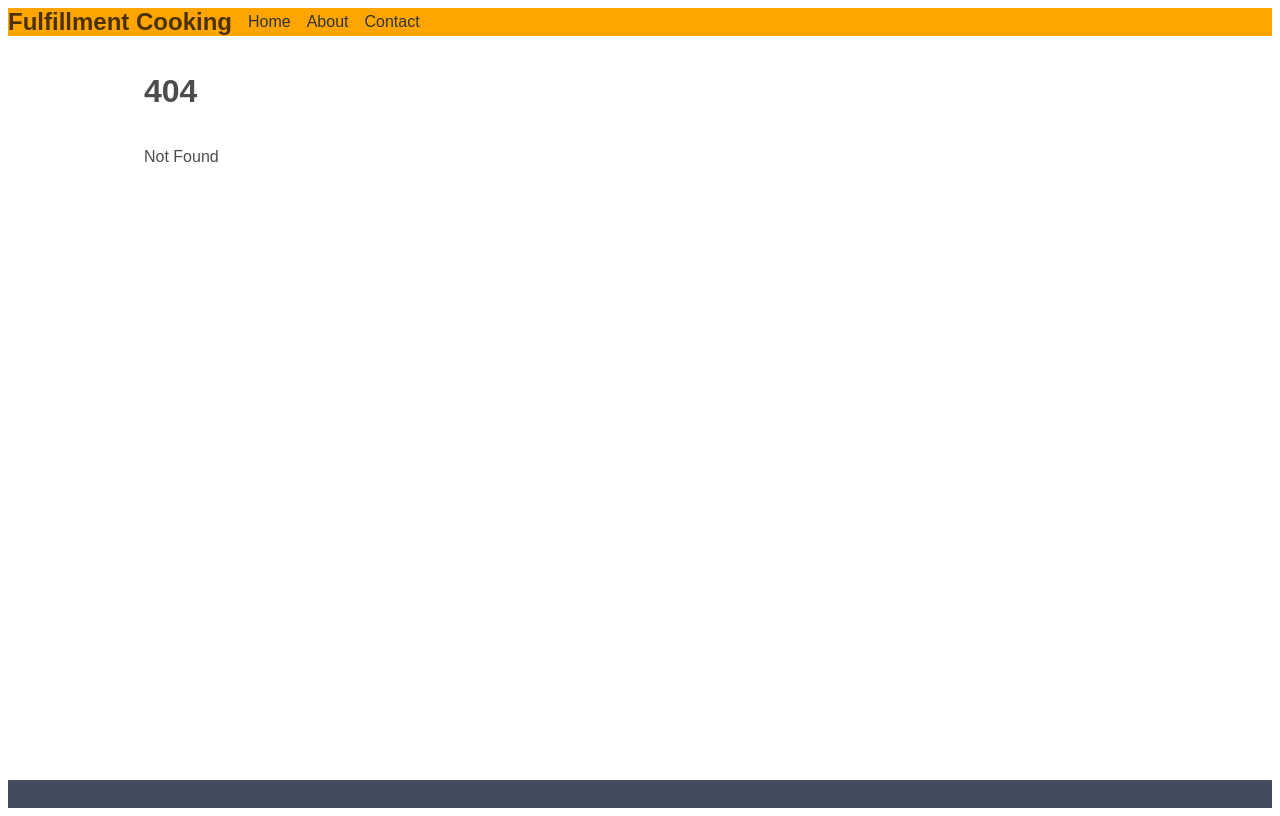
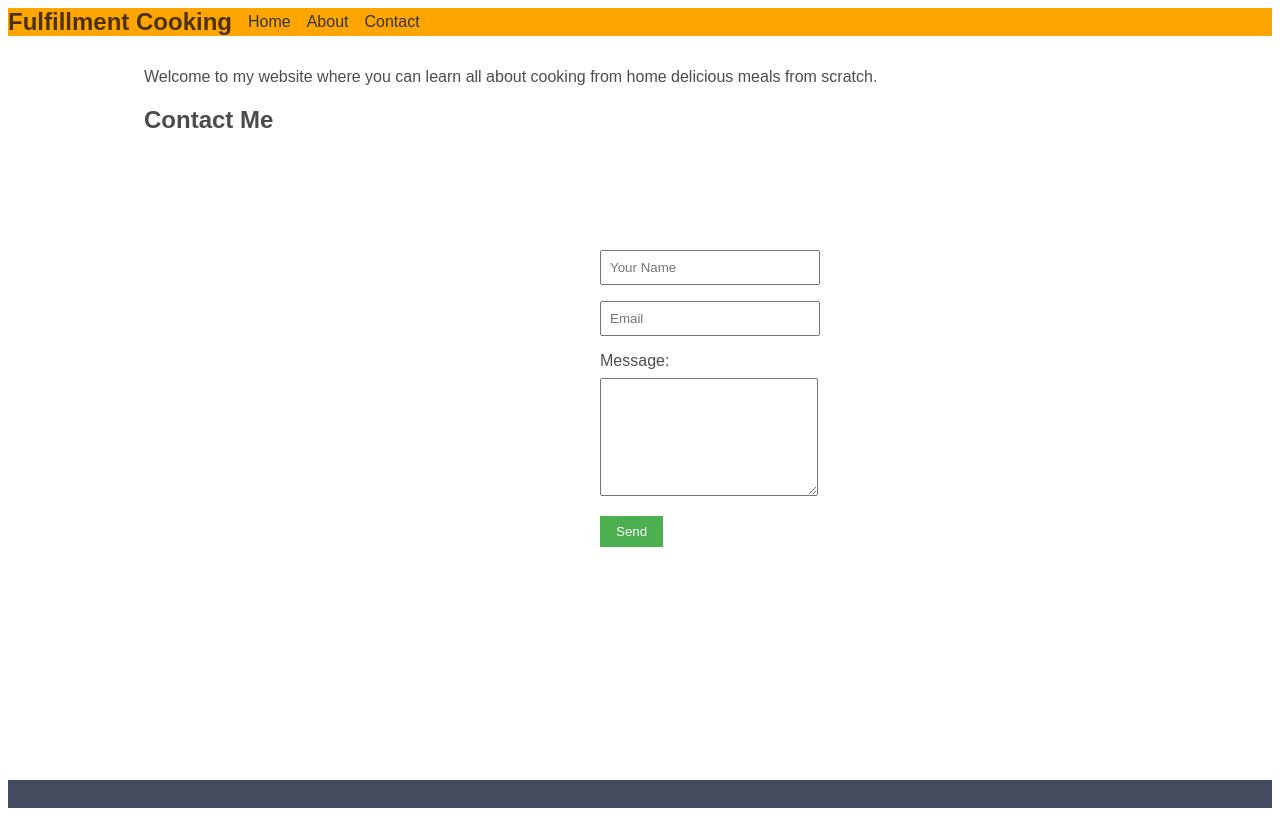
Before and after one commit to reuterShawn/cooking-with-shawn, a SvelteKit app: page /contact in a window 1280 px wide. Before the commit this address had no page. Built offline with nearby package versions, Linux system fonts and the light colour scheme.

Commit message:
Add coontact page

```diff
--- /dev/null
+++ b/src/routes/contact/+page.svelte
@@ -0,0 +1,15 @@
+<svelte:head>
+	<title>Contact</title>
+	<meta name="description" content="About this app" />
+</svelte:head>
+
+<script>
+	import Contact from "$lib/components/Contact.svelte";
+</script>
+
+<div class="text-column">
+	<p>
+		Welcome to my website where you can learn all about cooking from home delicious meals from scratch.
+	</p>
+    <Contact/>
+</div>
```
